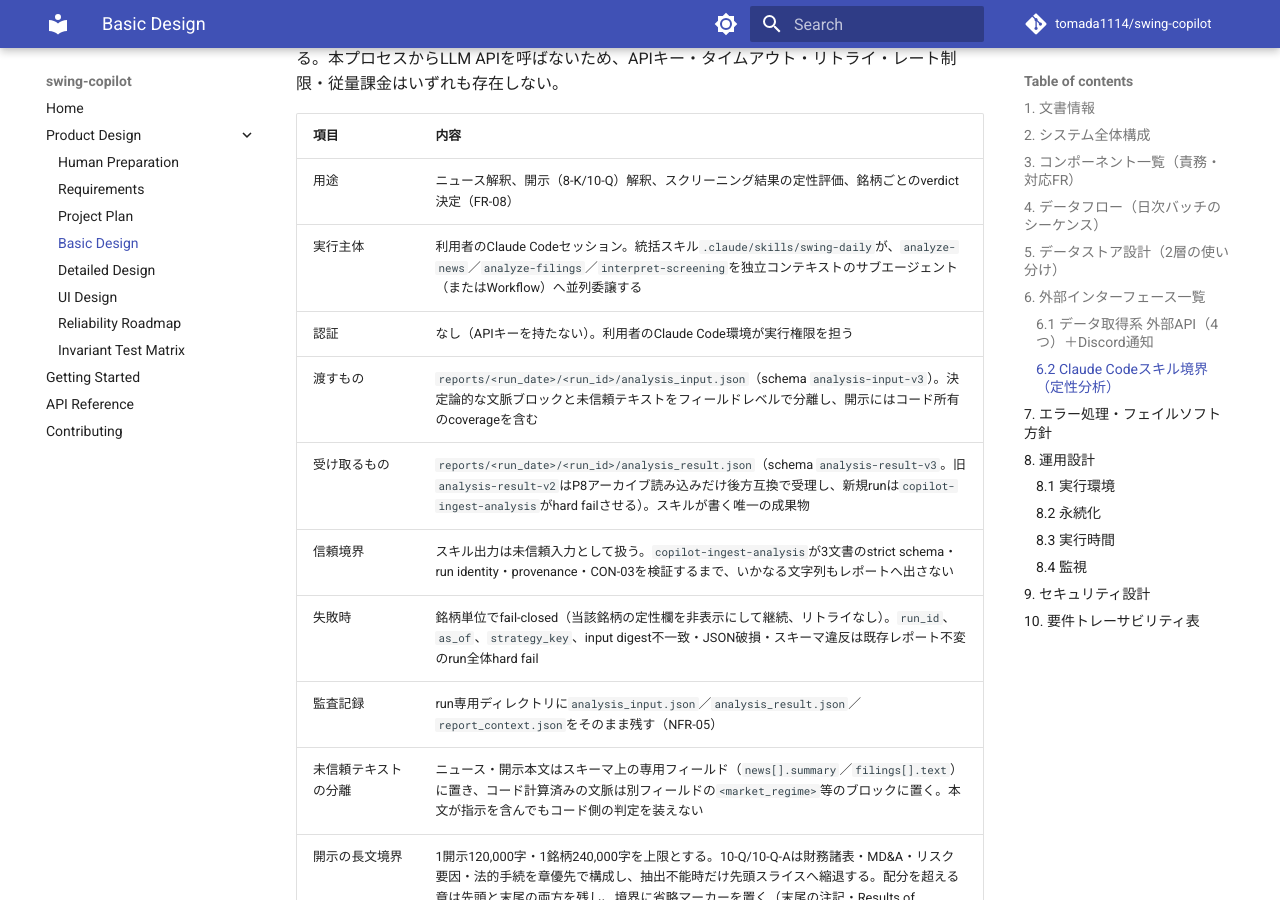
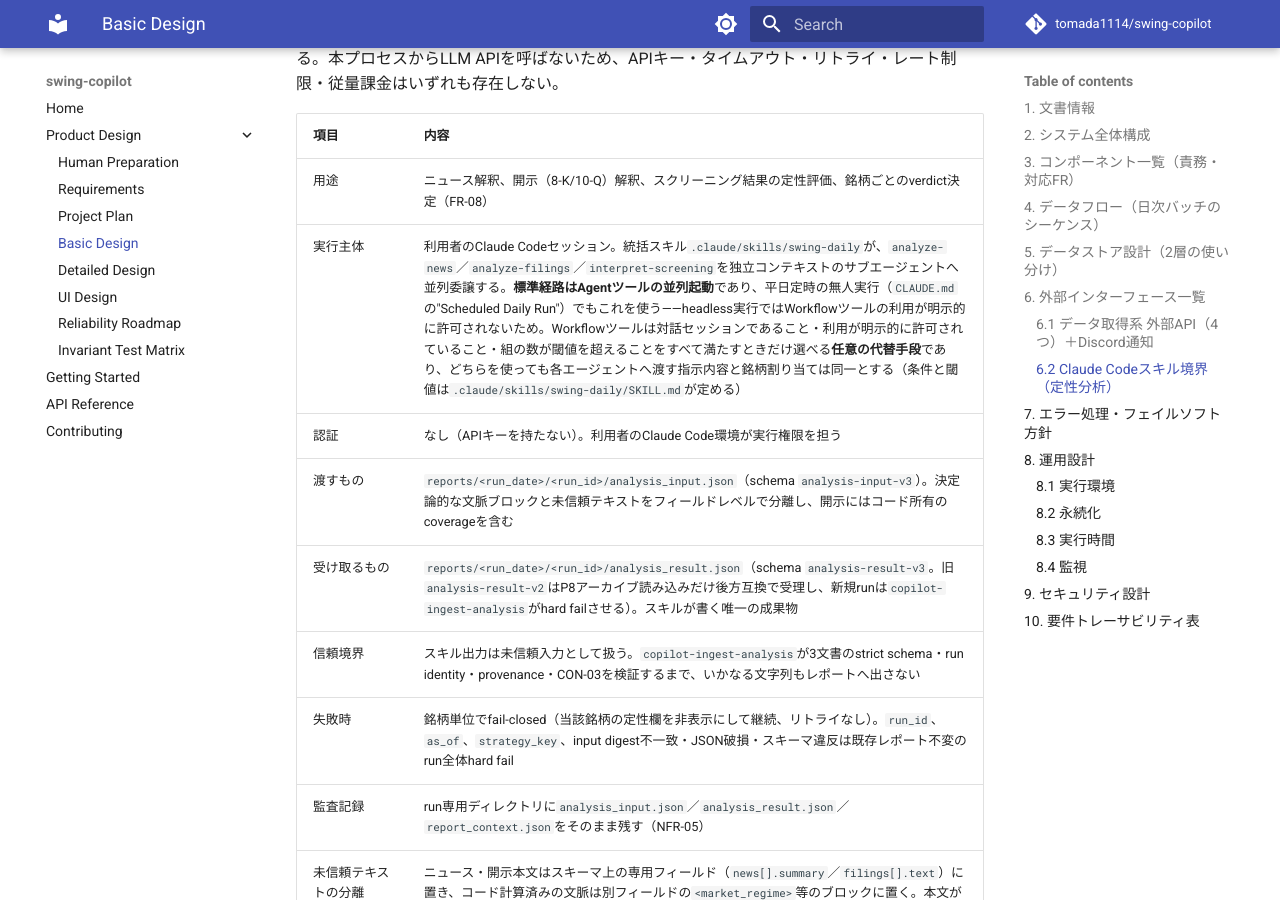
Before and after one commit to tomada1114/swing-copilot, an MkDocs documentation site: the page built from docs/03_basic_design.md, in a window 1280 px wide and 900 px high, scrolled down 11044 px. Built offline with MkDocs 1.6.1 and Material for MkDocs 9.7.7, drawn with Linux system fonts in a browser that asks for light colours; comment, search, counter and statistics services are not loaded.

Commit message:
docs(design): 定性分析の fan-out を Agent 並列標準に揃える (#174)
Issue #152 / PR #166 で swing-daily・swing-retro の SKILL.md と
getting-started.md を「Agent 並列が標準、Workflow は条件付きの任意代替」に
揃えたが、canonical 設計文書である docs/03_basic_design.md の 6.2 節には
「独立コンテキストのサブエージェント（またはWorkflow）へ」という、両者を
対等の選択肢として並べた古い前提が残っていた。

headless 実行では Workflow ツールの利用が明示的に許可されないため、平日定時の
無人実行を含む標準経路は Agent 並列であることと、Workflow は対話セッション・
明示的許可・規模しきい値の 3 条件をすべて満たすときだけ選べる任意の代替で
あることを明記する。条件と閾値の実体は swing-daily/SKILL.md 側に残し、
設計文書からは参照する（2 箇所に書けば必ず乖離するため）。

docs/03_basic_design.md 内の他の「並列委譲」記述（153・255 行）は実行手段に
言及しておらず、この前提を持たないため変更していない。

Claude-Session: https://claude.ai/code/session_0138S6BiecCPz8wriAmeKruM

```diff
--- a/docs/03_basic_design.md
+++ b/docs/03_basic_design.md
@@ -308,7 +308,7 @@ swing-copilotは目的別に2層のデータストアを使い分ける。単一
 | 項目 | 内容 |
 |---|---|
 | 用途 | ニュース解釈、開示（8-K/10-Q）解釈、スクリーニング結果の定性評価、銘柄ごとのverdict決定（FR-08） |
-| 実行主体 | 利用者のClaude Codeセッション。統括スキル`.claude/skills/swing-daily`が、`analyze-news`／`analyze-filings`／`interpret-screening`を独立コンテキストのサブエージェント（またはWorkflow）へ並列委譲する |
+| 実行主体 | 利用者のClaude Codeセッション。統括スキル`.claude/skills/swing-daily`が、`analyze-news`／`analyze-filings`／`interpret-screening`を独立コンテキストのサブエージェントへ並列委譲する。**標準経路はAgentツールの並列起動**であり、平日定時の無人実行（`CLAUDE.md`の"Scheduled Daily Run"）でもこれを使う——headless実行ではWorkflowツールの利用が明示的に許可されないため。Workflowツールは対話セッションであること・利用が明示的に許可されていること・組の数が閾値を超えることをすべて満たすときだけ選べる**任意の代替手段**であり、どちらを使っても各エージェントへ渡す指示内容と銘柄割り当ては同一とする（条件と閾値は`.claude/skills/swing-daily/SKILL.md`が定める） |
 | 認証 | なし（APIキーを持たない）。利用者のClaude Code環境が実行権限を担う |
 | 渡すもの | `reports/<run_date>/<run_id>/analysis_input.json`（schema `analysis-input-v3`）。決定論的な文脈ブロックと未信頼テキストをフィールドレベルで分離し、開示にはコード所有のcoverageを含む |
 | 受け取るもの | `reports/<run_date>/<run_id>/analysis_result.json`（schema `analysis-result-v3`。旧`analysis-result-v2`はP8アーカイブ読み込みだけ後方互換で受理し、新規runは`copilot-ingest-analysis`がhard failさせる）。スキルが書く唯一の成果物 |
```
